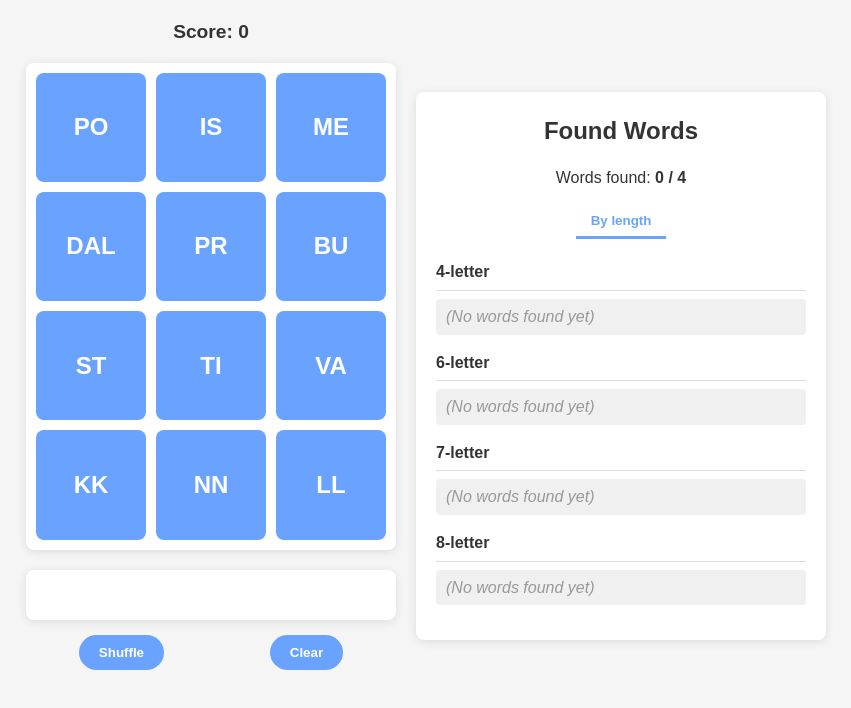
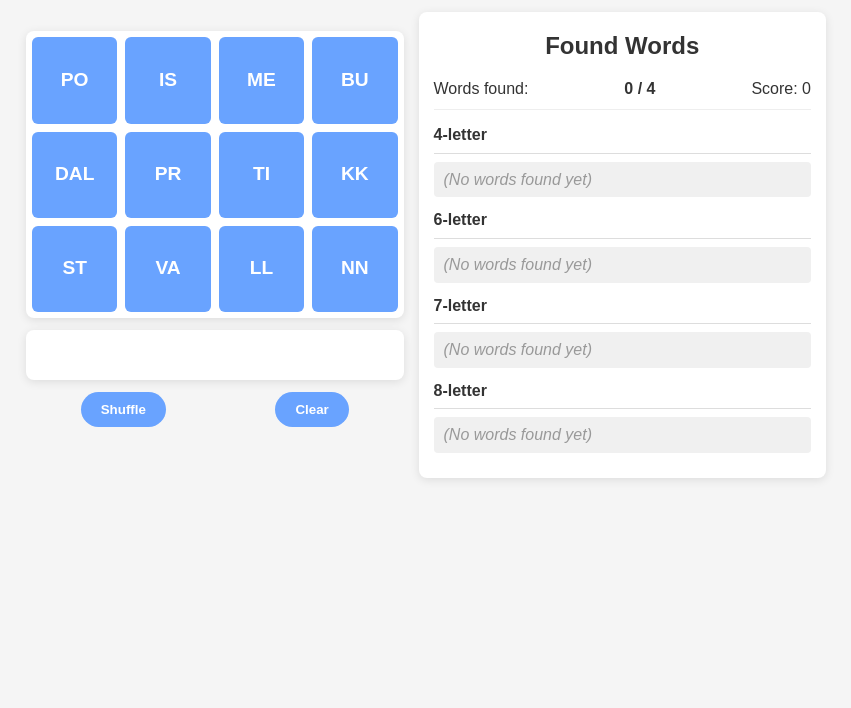
Before and after one commit to korvalds/korvalds.github.io, a plain HTML site: page labyrint.html in a window 1280 px wide. Shown: the part 74-782 px from the top of the page, without its empty margins (214-1065 px from the left). Drawn offline with nearby package versions, Linux system fonts and the light colour scheme.

Commit message:
updates to ui

```diff
--- a/labyrint.html
+++ b/labyrint.html
@@ -19,19 +19,19 @@
 
             <div class="board-container">
                 <div class="gameboard">
-                    <!-- 3x4 grid for the letters -->
+                    <!-- 4x3 grid for the letters (changed from 3x4) -->
                     <div class="letter" data-position="0-0"><div class="letter__bg"></div><div class="letter__fg"><div class="letter__label">PO</div></div></div>
                     <div class="letter" data-position="1-0"><div class="letter__bg"></div><div class="letter__fg"><div class="letter__label">IS</div></div></div>
                     <div class="letter" data-position="2-0"><div class="letter__bg"></div><div class="letter__fg"><div class="letter__label">ME</div></div></div>
+                    <div class="letter" data-position="3-0"><div class="letter__bg"></div><div class="letter__fg"><div class="letter__label">BU</div></div></div>
                     <div class="letter" data-position="0-1"><div class="letter__bg"></div><div class="letter__fg"><div class="letter__label">DAL</div></div></div>
                     <div class="letter" data-position="1-1"><div class="letter__bg"></div><div class="letter__fg"><div class="letter__label">PR</div></div></div>
-                    <div class="letter" data-position="2-1"><div class="letter__bg"></div><div class="letter__fg"><div class="letter__label">BU</div></div></div>
+                    <div class="letter" data-position="2-1"><div class="letter__bg"></div><div class="letter__fg"><div class="letter__label">TI</div></div></div>
+                    <div class="letter" data-position="3-1"><div class="letter__bg"></div><div class="letter__fg"><div class="letter__label">KK</div></div></div>
                     <div class="letter" data-position="0-2"><div class="letter__bg"></div><div class="letter__fg"><div class="letter__label">ST</div></div></div>
-                    <div class="letter" data-position="1-2"><div class="letter__bg"></div><div class="letter__fg"><div class="letter__label">TI</div></div></div>
-                    <div class="letter" data-position="2-2"><div class="letter__bg"></div><div class="letter__fg"><div class="letter__label">VA</div></div></div>
-                    <div class="letter" data-position="0-3"><div class="letter__bg"></div><div class="letter__fg"><div class="letter__label">KK</div></div></div>
-                    <div class="letter" data-position="1-3"><div class="letter__bg"></div><div class="letter__fg"><div class="letter__label">NN</div></div></div>
-                    <div class="letter" data-position="2-3"><div class="letter__bg"></div><div class="letter__fg"><div class="letter__label">LL</div></div></div>
+                    <div class="letter" data-position="1-2"><div class="letter__bg"></div><div class="letter__fg"><div class="letter__label">VA</div></div></div>
+                    <div class="letter" data-position="2-2"><div class="letter__bg"></div><div class="letter__fg"><div class="letter__label">LL</div></div></div>
+                    <div class="letter" data-position="3-2"><div class="letter__bg"></div><div class="letter__fg"><div class="letter__label">NN</div></div></div>
                 </div>
             </div>
 
@@ -50,10 +50,6 @@
         <div class="foundwords-container">
             <h2>Found Words</h2>
             <div class="words-counter">Words found: <b><span id="found-count">0</span> / <span id="total-count">0</span></b></div>
-
-            <div class="foundwords-tabs">
-                <button class="foundwords-tab active" data-sort="length">By length</button>
-            </div>
 
             <div class="foundwords-list-container">
                 <div class="foundwords-list-by-order" class="hidden">
--- a/script.js
+++ b/script.js
@@ -31,6 +31,13 @@ document.addEventListener('DOMContentLoaded', function() {
 
     // Display total word count
     totalCountDisplay.textContent = gameData.totalWords;
+
+    // Create a score element in the words-counter div
+    const wordsCounter = document.querySelector('.words-counter');
+    const scoreElement = document.createElement('span');
+    scoreElement.id = 'words-score';
+    scoreElement.innerHTML = 'Score: <span id="score-value">0</span>';
+    wordsCounter.appendChild(scoreElement);
 
     // Set length tab as active by default
     tabButtons.forEach(tab => {
@@ -68,12 +75,11 @@ document.addEventListener('DOMContentLoaded', function() {
 
         // Check if letter is already selected
         if (letterElement.classList.contains('selected')) {
-            // If it's the last letter added, remove it
-            if (gameData.currentSelection.length > 0 &&
-                gameData.currentSelection[gameData.currentSelection.length - 1].position === position) {
-
-                // Remove from selection
-                gameData.currentSelection.pop();
+            // Allow unselecting any letter regardless of selection order
+            const selectionIndex = gameData.currentSelection.findIndex(item => item.position === position);
+            if (selectionIndex !== -1) {
+                // Remove from selection array
+                gameData.currentSelection.splice(selectionIndex, 1);
                 letterElement.classList.remove('selected');
                 updateCurrentWordDisplay();
             }
@@ -106,6 +112,7 @@ document.addEventListener('DOMContentLoaded', function() {
         gameData.currentSelection.forEach(item => {
             const li = document.createElement('li');
             li.textContent = item.letter;
+            li.style.fontWeight = 'bold'; // Make the selected word bold
             currentWordDisplay.appendChild(li);
         });
     }
@@ -235,14 +242,15 @@ document.addEventListener('DOMContentLoaded', function() {
         // Update game data score
         gameData.score += points;
 
-        // Update score display
+        // Update score displays
         scoreDisplay.textContent = gameData.score;
+        document.getElementById('score-value').textContent = gameData.score;
 
         // Visual feedback for points (optional)
         const pointsPopup = document.createElement('div');
         pointsPopup.className = 'points-popup';
         pointsPopup.textContent = `+${points}`;
-        document.querySelector('.scorebar').appendChild(pointsPopup);
+        document.querySelector('.game-area').appendChild(pointsPopup); // Append to game-area instead of scorebar
 
         // Animate and remove
         setTimeout(() => {
--- a/styles.css
+++ b/styles.css
@@ -23,12 +23,12 @@ body {
 
 h1 {
     text-align: center;
-    margin-bottom: 20px;
+    margin-bottom: 15px; /* Reduced from 20px */
     color: #444;
 }
 
 h2 {
-    margin-bottom: 15px;
+    margin-bottom: 10px; /* Reduced from 15px */
     text-align: center;
 }
 
@@ -36,54 +36,47 @@ h2 {
 .game-area {
     width: 100%;
     max-width: 500px;
-    margin-bottom: 30px;
+    margin-bottom: 20px; /* Reduced from 30px */
 }
 
-/* Score Bar */
+/* Score Bar - hiding original since we'll move it */
 .scorebar {
-    display: flex;
-    justify-content: center;
-    margin-bottom: 15px;
-}
-
-.score-counter {
-    font-size: 1.2rem;
-    font-weight: bold;
+    display: none;
 }
 
 /* Game Board */
 .board-container {
     width: 100%;
-    padding: 10px;
+    padding: 6px; /* Reduced from 8px */
     background-color: #fff;
     border-radius: 8px;
     box-shadow: 0 2px 10px rgba(0, 0, 0, 0.1);
-    margin-bottom: 20px;
+    margin-bottom: 12px; /* Reduced from 15px */
 }
 
 .gameboard {
     display: grid;
-    grid-template-columns: repeat(3, 1fr);
-    grid-template-rows: repeat(4, 1fr);
-    gap: 10px;
+    grid-template-columns: repeat(4, 1fr);
+    grid-template-rows: repeat(3, 1fr);
+    gap: 8px;
     width: 100%;
-    aspect-ratio: 3/4;
+    aspect-ratio: 4/3;
 }
 
 .letter {
     position: relative;
-    border-radius: 8px;
+    border-radius: 6px;
     overflow: hidden;
     cursor: pointer;
     transition: transform 0.2s;
 }
 
 .letter.selected {
-    transform: scale(1.05);
+    transform: scale(1.03);
 }
 
 .letter:hover {
-    transform: scale(1.05);
+    transform: scale(1.03);
 }
 
 .letter__bg {
@@ -116,13 +109,13 @@ h2 {
 .letter__label {
     color: white;
     font-weight: bold;
-    font-size: 1.5rem;
+    font-size: 1.2rem; /* Reduced font size */
     text-align: center;
 }
 
 /* Game Input */
 .game-input {
-    margin: 15px 0;
+    margin: 12px 0; /* Reduced from 15px */
 }
 
 .word-display {
@@ -144,7 +137,7 @@ h2 {
 .controls {
     display: flex;
     justify-content: space-around;
-    margin: 15px 0;
+    margin: 12px 0; /* Reduced from 15px */
 }
 
 .control-button {
@@ -168,36 +161,23 @@ h2 {
     max-width: 500px;
     background-color: #fff;
     border-radius: 8px;
-    padding: 20px;
+    padding: 15px; /* Reduced from 20px */
     box-shadow: 0 2px 10px rgba(0, 0, 0, 0.1);
 }
 
+/* Modify words counter to include score */
 .words-counter {
-    text-align: center;
-    margin-bottom: 15px;
+    display: flex;
+    justify-content: space-between;
+    align-items: center;
+    margin-bottom: 12px; /* Reduced from 15px */
+    padding-bottom: 8px;
+    border-bottom: 1px solid #eee;
 }
 
-/* Tabs for Found Words */
+/* Tabs for Found Words - hide the tabs */
 .foundwords-tabs {
-    display: flex;
-    justify-content: center;
-    margin-bottom: 20px;
-}
-
-.foundwords-tab {
-    padding: 8px 15px;
-    border: none;
-    background-color: transparent;
-    cursor: pointer;
-    font-weight: bold;
-    color: #777;
-    border-bottom: 3px solid transparent;
-    transition: all 0.2s;
-}
-
-.foundwords-tab.active {
-    color: #69a3ff; /* Changed to a lighter blue */
-    border-bottom-color: #69a3ff; /* Changed to a lighter blue */
+    display: none; /* Changed from flex */
 }
 
 /* Found Words Lists */
@@ -223,7 +203,7 @@ h2 {
 }
 
 .word-group {
-    margin-bottom: 15px;
+    margin-bottom: 10px; /* Reduced from 15px */
 }
 
 .word-group-header {
@@ -371,7 +351,7 @@ canvas.confetti-canvas {
 
     .game-area {
         flex: 1;
-        margin-right: 20px;
+        margin-right: 15px; /* Reduced from 20px */
     }
 
     .foundwords-container {
```
